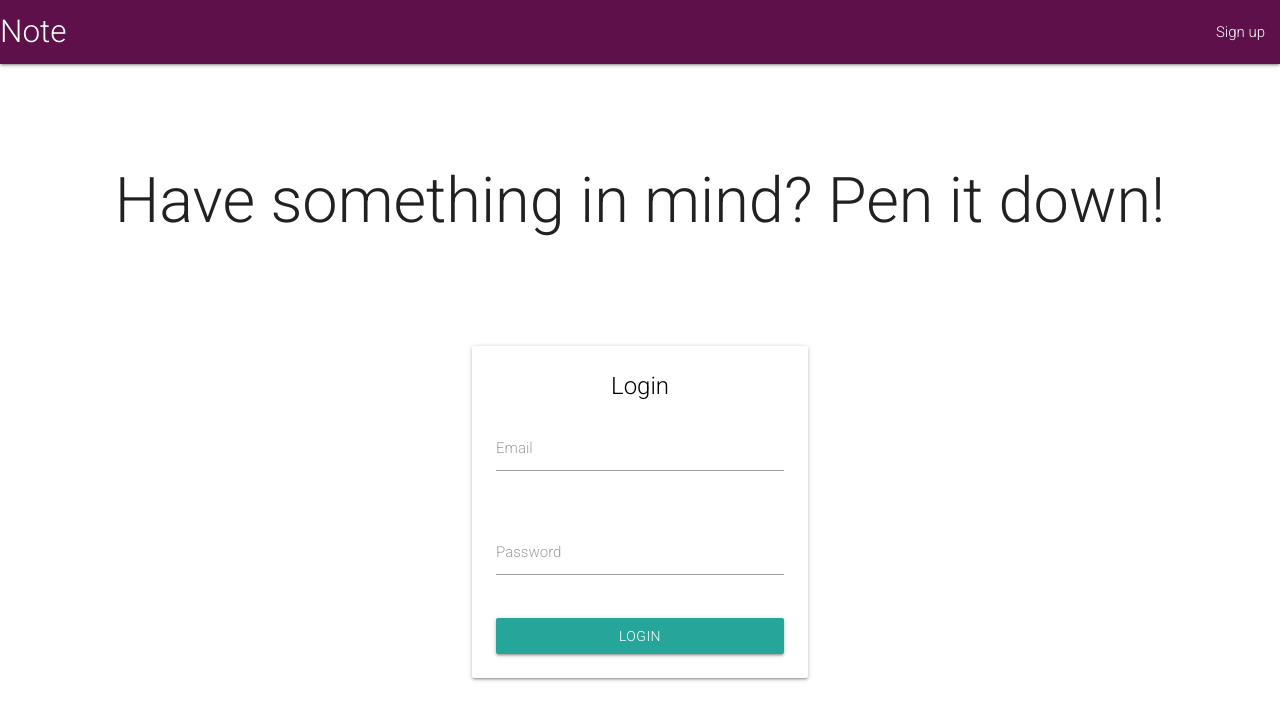
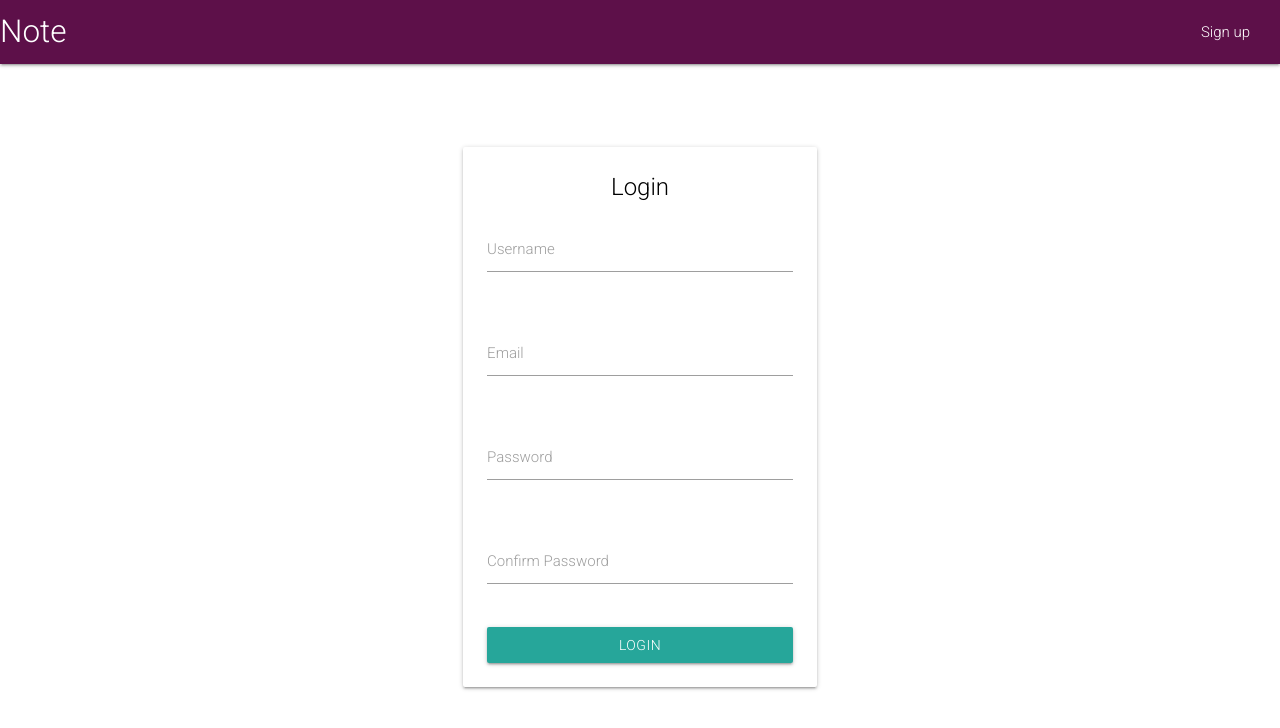
Before and after one commit to MichaelGee/note, a React (Create React App) app: page /signup in a window 1280 px wide. Shown: the top 728 px of the page. Built offline with nearby package versions, Linux system fonts and the light colour scheme.

Commit message:
done the signup route

```diff
--- a/package.json
+++ b/package.json
@@ -7,6 +7,8 @@
     "react": "^16.8.4",
     "react-bootstrap": "^1.0.0-beta.8",
     "react-dom": "^16.8.4",
+    "react-router": "^5.0.0",
+    "react-router-dom": "^5.0.0",
     "react-scripts": "2.1.8"
   },
   "scripts": {
--- a/src/App.css
+++ b/src/App.css
@@ -26,3 +26,10 @@ body{
     margin-top: 8%;
     margin-bottom: 8%;
 }
+
+
+.signup{
+    width: 60% !important;
+    margin-left: 20% !important;
+    margin-top: 12% !important;
+}
--- a/src/App.js
+++ b/src/App.js
@@ -1,16 +1,21 @@
 import React, { Component } from "react";
 import "./App.css";
+import Home from "./component/home";
 import Navbar from "./component/navbar";
-import Login from "./component/login";
-import Introtext from "./component/introtext";
+import Signup from "./component/signup";
+import { Route, BrowserRouter as Router } from "react-router-dom";
 class App extends Component {
   render() {
     return (
-      <div>
-        <Navbar />
-        <Introtext />
-        <Login />
-      </div>
+      <Router>
+        <div>
+          <Navbar />
+          <div className="container">
+            <Route path="/" exact={true} component={Home} />
+            <Route path="/signup" exact={true} component={Signup} />
+          </div>
+        </div>
+      </Router>
     );
   }
 }
--- /dev/null
+++ b/src/component/home.js
@@ -0,0 +1,14 @@
+import React from "react";
+import Login from "./login";
+import Introtext from "./introtext";
+
+const Home = () => {
+  return (
+    <div>
+      <Introtext />
+      <Login />
+    </div>
+  );
+};
+
+export default Home;
--- a/src/component/navbar.js
+++ b/src/component/navbar.js
@@ -1,27 +1,32 @@
 import React from "react";
+import { Link } from "react-router-dom";
 
 const Navbar = () => {
   return (
     <div>
       <nav>
-        <div class='nav-wrapper'>
-          <a href='#!' class='brand-logo'>
+        <div class="nav-wrapper">
+          <a href="#!" class="brand-logo">
             Note
           </a>
-          <a href='#' data-target='mobile-demo' class='sidenav-trigger'>
-            <i class='material-icons'>menu</i>
+          <a href="#" data-target="mobile-demo" class="sidenav-trigger">
+            <i class="material-icons">menu</i>
           </a>
-          <ul class='right hide-on-med-and-down'>
+          <ul class="right hide-on-med-and-down">
             <li>
-              <a href='sass.html'>Sign up</a>
+              <Link to="/signup">
+                <a href="">Sign up</a>
+              </Link>
             </li>
           </ul>
         </div>
       </nav>
 
-      <ul class='sidenav' id='mobile-demo'>
+      <ul class="sidenav" id="mobile-demo">
         <li>
-          <a href='sass.html'>Sign up</a>
+          <Link to="/signup">
+            <a href="">Sign up</a>
+          </Link>
         </li>
       </ul>
     </div>
--- /dev/null
+++ b/src/component/signup.js
@@ -0,0 +1,50 @@
+import React from "react";
+
+const Signup = () => {
+  return (
+    <div className="container">
+      <div className="row signup-card">
+        <div className="col s12 m6 signup center">
+          <div className="card white darken-1">
+            <div className="card-content black-text">
+              <span className="card-title">Login</span>
+              <form>
+                <div className="row">
+                  <div className="input-field col s12">
+                    <input id="username" type="text" className="validate" />
+                    <label for="email">Username</label>
+                  </div>
+                </div>
+                <div className="row">
+                  <div className="input-field col s12">
+                    <input id="email" type="email" className="validate" />
+                    <label for="email">Email</label>
+                  </div>
+                </div>
+                <div className="row">
+                  <div className="input-field col s12">
+                    <input id="password" type="password" className="validate" />
+                    <label for="password">Password</label>
+                  </div>
+                </div>
+                <div className="row">
+                  <div className="input-field col s12">
+                    <input
+                      id="conf_password"
+                      type="password"
+                      className="validate"
+                    />
+                    <label for="password">Confirm Password</label>
+                  </div>
+                </div>
+                <a class="waves-effect waves-light btn">Login</a>
+              </form>
+            </div>
+          </div>
+        </div>
+      </div>
+    </div>
+  );
+};
+
+export default Signup;
```
Also changed, not shown: 1 other file (tests, documents, lock files or other folders).
